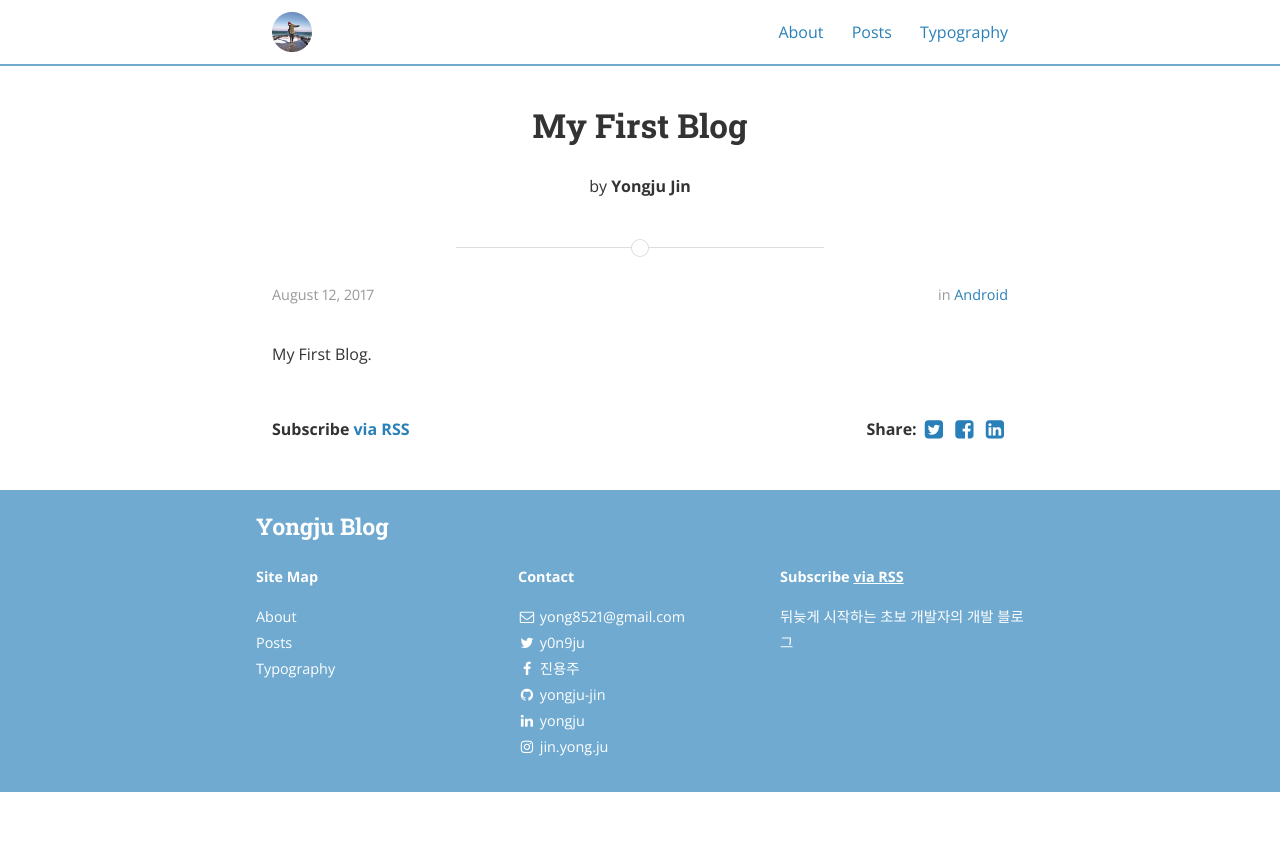
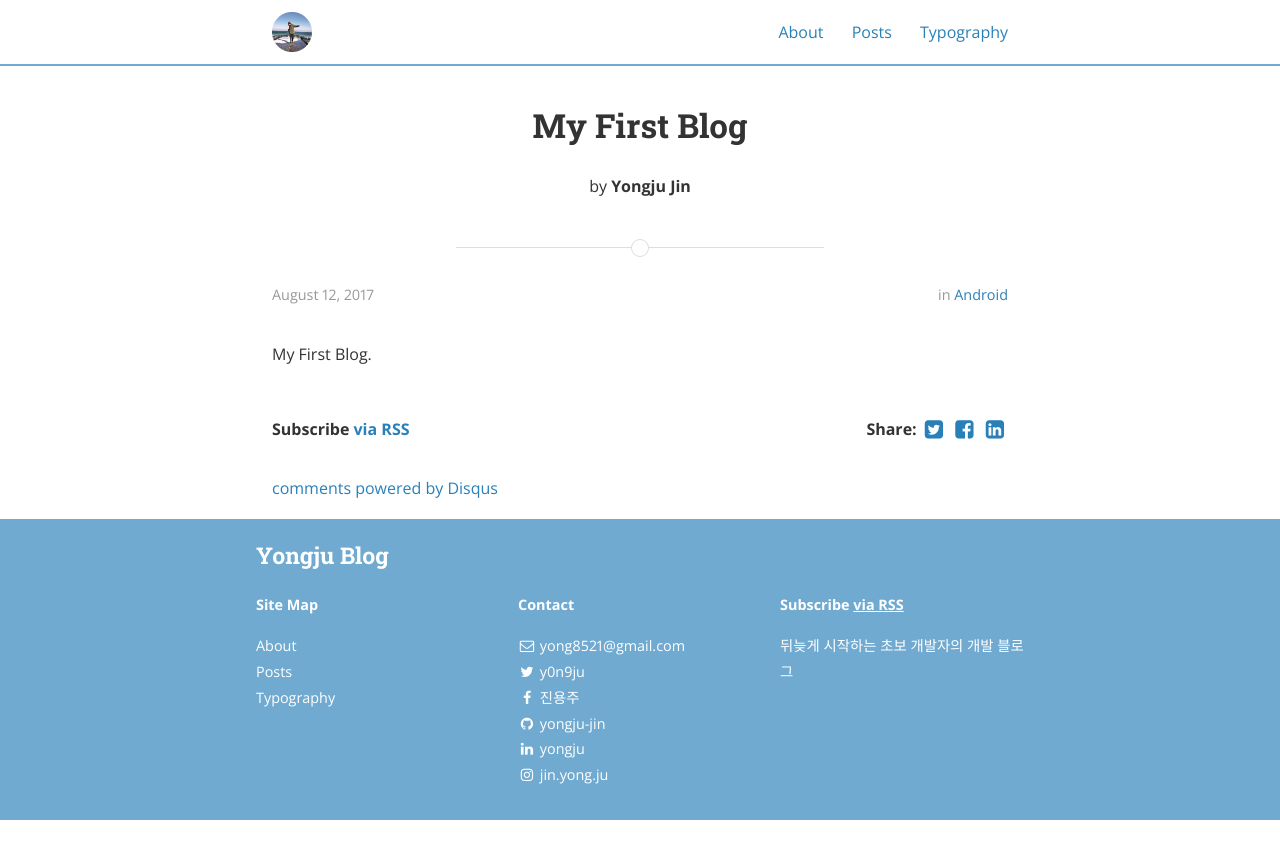
Before and after one commit to yongju-jin/yongju-jin.github.io, a Jekyll site: the page built from _posts/2017-08-12-firstblog.markdown, in a window 1280 px wide. Shown: the top 859 px of the page. Built offline with Jekyll 4.4.1, drawn with Linux system fonts in a browser that asks for light colours; nearby versions of some CDN libraries; comment, search, counter and statistics services are not loaded; some of the changed lines change nothing that is shown.

Commit message:
disqus 셋팅

```diff
--- a/_config.yml
+++ b/_config.yml
@@ -41,7 +41,7 @@ jekyll-archives:
     tag: '/tag/:name/'
 
 # Disqus comments
-# disqus_shortname: bencentra
+disqus_shortname: yongjujin
 
 # Google analytics
 # ga_tracking_id: "UA-XXXX-1"
```
